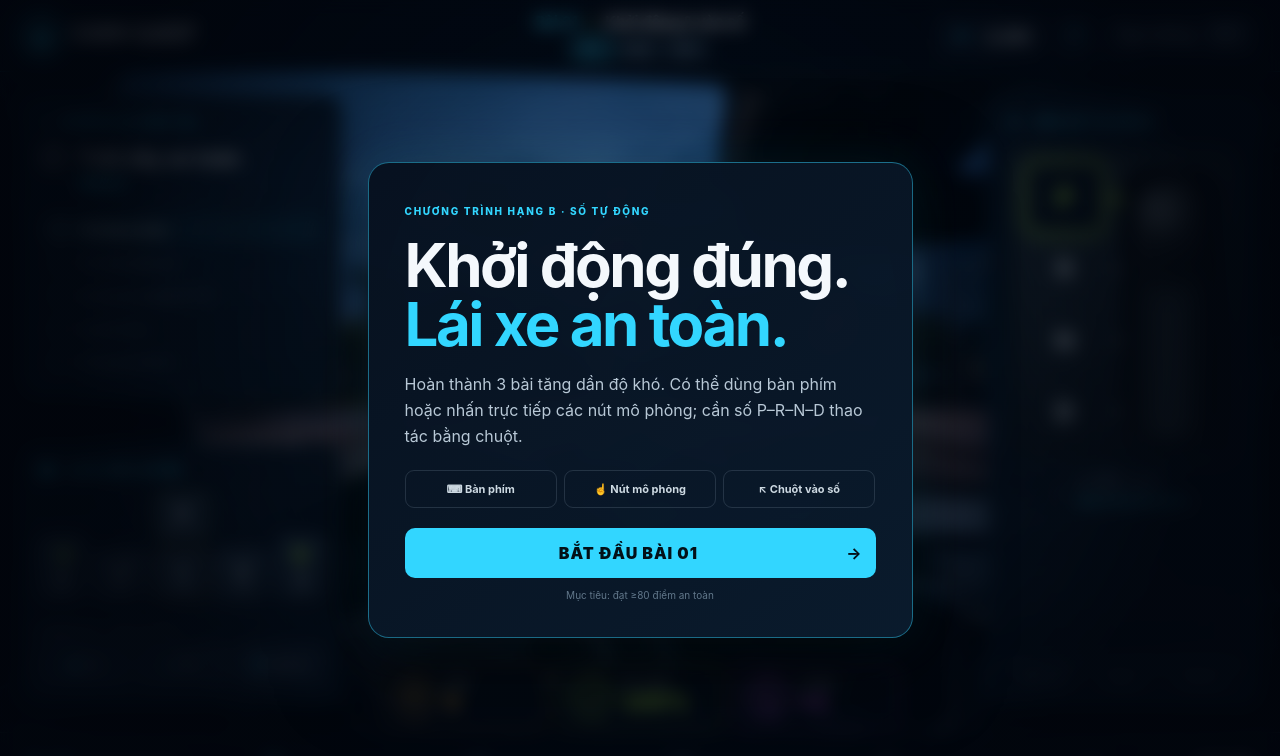
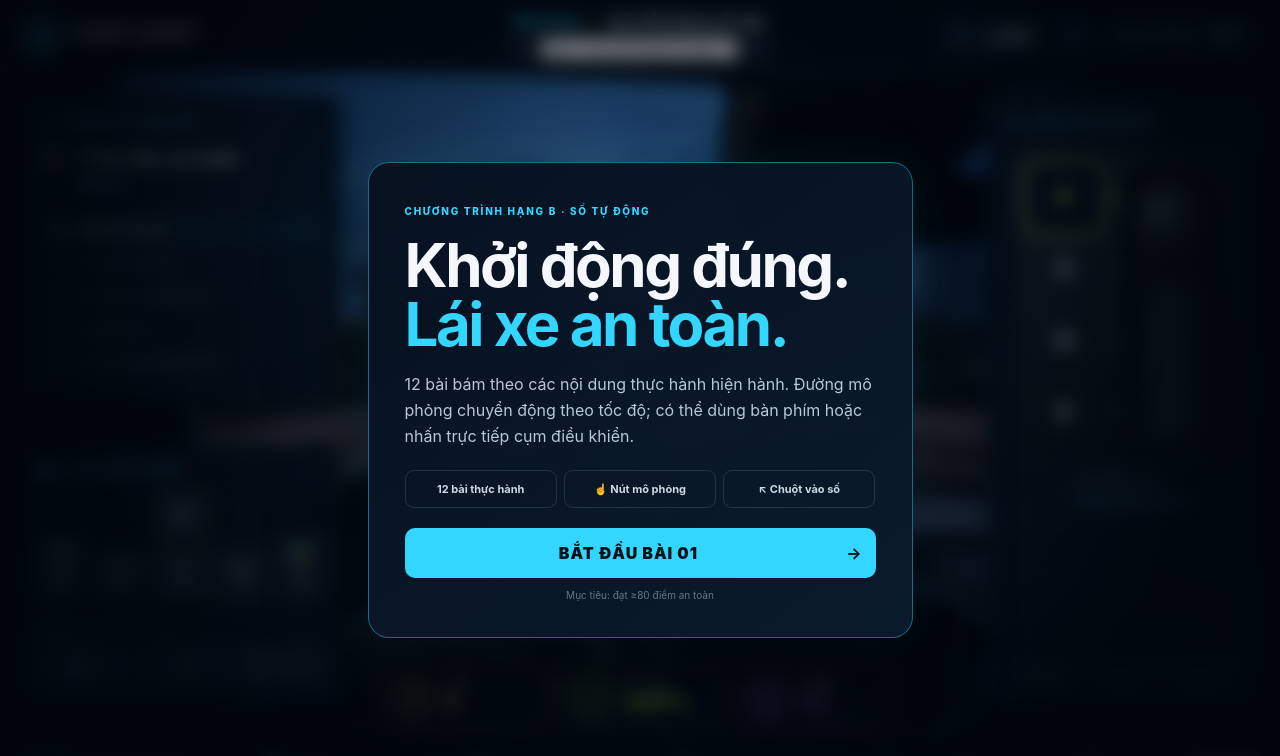
Before and after one commit to CuOIT/Car, a React (Vite) app: page / in a window 1280 px wide. Shown: the top 756 px of the page. Built offline with nearby package versions, Linux system fonts and the light colour scheme.

Commit message:
Mở rộng đủ 12 bài và đường động

```diff
--- a/src/App.tsx
+++ b/src/App.tsx
@@ -14,9 +14,18 @@ const tasks = [
 ] as const;
 
 const lessons = [
-  { title: "Khởi động & vào số", goal: "Đi đúng làn 120 m", target: 120, seconds: 120 },
-  { title: "Giữ làn & xi-nhan", goal: "Giữ làn ổn định 180 m", target: 180, seconds: 150 },
-  { title: "Đường đêm phức tạp", goal: "Lái an toàn 240 m", target: 240, seconds: 180 },
+  { title: "Tại chỗ không nổ máy", goal: "Làm quen điều khiển 60 m", target: 60, seconds: 120, scene: "stand" },
+  { title: "Tại chỗ có nổ máy", goal: "Khởi động và kiểm tra xe 80 m", target: 80, seconds: 120, scene: "stand" },
+  { title: "Bãi phẳng", goal: "Đi đúng hướng 120 m", target: 120, seconds: 140, scene: "yard" },
+  { title: "Hình 3, 8 & chữ chi", goal: "Đi qua đường chữ chi 160 m", target: 160, seconds: 160, scene: "slalom" },
+  { title: "Đường bằng", goal: "Giữ làn ổn định 200 m", target: 200, seconds: 170, scene: "urban" },
+  { title: "Tổng hợp sân tập", goal: "Hoàn thành tổ hợp 240 m", target: 240, seconds: 190, scene: "yard" },
+  { title: "Đường cao tốc", goal: "Nhập làn và giữ hướng 320 m", target: 320, seconds: 200, scene: "highway" },
+  { title: "Dốc & đường quanh co", goal: "Kiểm soát đường cong 260 m", target: 260, seconds: 200, scene: "curve" },
+  { title: "Đường phức tạp", goal: "Vượt khu vực nguy hiểm 280 m", target: 280, seconds: 210, scene: "hazard" },
+  { title: "Lái xe ban đêm", goal: "Quan sát và giữ làn 240 m", target: 240, seconds: 190, scene: "night" },
+  { title: "Lái xe có tải", goal: "Đi êm và giữ khoảng cách 220 m", target: 220, seconds: 190, scene: "load" },
+  { title: "Ôn luyện sát hạch", goal: "Hoàn thành bài tổng hợp 360 m", target: 360, seconds: 240, scene: "exam" },
 ] as const;
 
 export default function Home() {
@@ -31,6 +40,7 @@ export default function Home() {
   const [speed, setSpeed] = useState(0);
   const [lane, setLane] = useState(0);
   const [distance, setDistance] = useState(0);
+  const [roadPhase, setRoadPhase] = useState(0);
   const [score, setScore] = useState(0);
   const [safety, setSafety] = useState(100);
   const [combo, setCombo] = useState(1);
@@ -70,7 +80,7 @@ export default function Home() {
     keys.current.clear(); awarded.current.clear(); speedWarning.current = false;
     setLessonIndex(index);
     setGear("P"); setBelt(false); setEngine(false); setHandbrake(true); setSignal(null);
-    setSpeed(0); setLane(0); setDistance(0); setScore(0); setSafety(100); setCombo(1);
+    setSpeed(0); setLane(0); setDistance(0); setRoadPhase(0); setScore(0); setSafety(100); setCombo(1);
     setTime(lessons[index].seconds); setActiveKeys([]); setToasts([]); setPaused(false); setStarted(true);
   }, []);
 
@@ -123,7 +133,7 @@ export default function Home() {
         else if (gas && engine && !handbrake && (gear === "D" || gear === "R")) n += gear === "D" ? .72 : .38;
         else n -= .28;
         n = Math.max(0, Math.min(42, n));
-        if (n > .2) { setDistance((d) => d + n / 72); setScore((s) => s + 1); }
+        if (n > .2) { setDistance((d) => d + n / 72); setRoadPhase((p) => (p + n / 5200) % 1); setScore((s) => s + 1); }
         if (n > 30 && !speedWarning.current) { penalize("Quá giới hạn 30 km/h", 4); speedWarning.current = true; }
         if (n < 27) speedWarning.current = false;
         return n;
@@ -161,12 +171,13 @@ export default function Home() {
   return <main className="sim">
     <header className="topbar">
       <div className="brand"><b>◉</b><strong>CABIN QUEST</strong></div>
-      <div className="lesson"><div><em>Bài {String(lessonIndex + 1).padStart(2, "0")}</em><span>•</span>{lesson.title}</div><nav aria-label="Chọn bài học">{lessons.map((item, index) => <button key={item.title} className={index === lessonIndex ? "active" : ""} onClick={() => startLesson(index)}>Bài {index + 1}</button>)}</nav></div>
+      <div className="lesson"><div><em>Bài {String(lessonIndex + 1).padStart(2, "0")}/12</em><span>•</span>{lesson.title}</div><nav aria-label="Chọn bài học"><button disabled={lessonIndex === 0} onClick={() => startLesson(lessonIndex - 1)}>‹</button><select value={lessonIndex} onChange={e => startLesson(Number(e.target.value))}>{lessons.map((item, index) => <option key={item.title} value={index}>Bài {index + 1}: {item.title}</option>)}</select><button disabled={lessonIndex === lessons.length - 1} onClick={() => startLesson(lessonIndex + 1)}>›</button></nav></div>
       <div className="top-actions"><div className="xp"><i>XP</i>{xp.toLocaleString("vi-VN")}</div><button onClick={() => setHelp(true)} aria-label="Hướng dẫn">?</button><button onClick={() => started && setPaused(v => !v)}>Tạm dừng <kbd>ESC</kbd></button></div>
     </header>
 
     <section className="stage">
       <div className="world" style={{ transform: `translateX(${-lane * 2.4}%) scale(1.05)` }} /><div className="shade" />
+      <div className={`road-fx scene-${lesson.scene}`} aria-hidden="true">{Array.from({ length: 12 }, (_, i) => { const p = (roadPhase + i / 12) % 1; return <i key={i} style={{ left: `${50 - lane * 5 + (i % 2 ? 1 : -1) * (3 + p * 10)}%`, top: `${38 + p * 45}%`, opacity: .12 + p * .72, transform: `translate(-50%,-50%) scale(${.2 + p * 1.5})` }} /> })}<b>{lesson.scene === "curve" ? "ĐƯỜNG CONG" : lesson.scene === "hazard" ? "CHÚ Ý VẬT CẢN" : lesson.scene === "highway" ? "CAO TỐC" : lesson.scene === "night" ? "TẦM NHÌN HẠN CHẾ" : ""}</b></div>
       <div className="guides" style={{ transform: `translateX(calc(-50% + ${-lane * 24}px))` }}><i/><i/><i/><i/></div>
 
       <aside className="leftcol">
@@ -200,7 +211,7 @@ export default function Home() {
       <footer><div><b>{count} / 5</b><span>{finished ? "Xuất sắc!" : "Đang luyện tập"}</span></div><section>{tasks.map((t,i) => <i key={t[0]} className={done[t[0]] ? "done" : i === count ? "now" : ""}/>)}</section><div className="clock"><small>THỜI GIAN</small><b>{String(Math.floor(time/60)).padStart(2,"0")}:{String(time%60).padStart(2,"0")}</b></div></footer>
     </section>
 
-    {!started && <div className="overlay"><section className="startbox"><small>CHƯƠNG TRÌNH HẠNG B · SỐ TỰ ĐỘNG</small><h1>Khởi động đúng.<br/><em>Lái xe an toàn.</em></h1><p>Hoàn thành 3 bài tăng dần độ khó. Có thể dùng bàn phím hoặc nhấn trực tiếp các nút mô phỏng; cần số P–R–N–D thao tác bằng chuột.</p><div><span>⌨ Bàn phím</span><span>☝ Nút mô phỏng</span><span>↖ Chuột vào số</span></div><button onClick={() => startLesson(0)}>BẮT ĐẦU BÀI 01 <b>→</b></button><i>Mục tiêu: đạt ≥80 điểm an toàn</i></section></div>}
+    {!started && <div className="overlay"><section className="startbox"><small>CHƯƠNG TRÌNH HẠNG B · SỐ TỰ ĐỘNG</small><h1>Khởi động đúng.<br/><em>Lái xe an toàn.</em></h1><p>12 bài bám theo các nội dung thực hành hiện hành. Đường mô phỏng chuyển động theo tốc độ; có thể dùng bàn phím hoặc nhấn trực tiếp cụm điều khiển.</p><div><span>12 bài thực hành</span><span>☝ Nút mô phỏng</span><span>↖ Chuột vào số</span></div><button onClick={() => startLesson(0)}>BẮT ĐẦU BÀI 01 <b>→</b></button><i>Mục tiêu: đạt ≥80 điểm an toàn</i></section></div>}
     {paused && started && <div className="overlay soft"><section className="pausebox"><small>ĐÃ TẠM DỪNG</small><h2>Hít thở. Quan sát. Tiếp tục.</h2><button onClick={() => setPaused(false)}>TIẾP TỤC</button><button className="ghost" onClick={() => startLesson(lessonIndex)}>CHƠI LẠI</button></section></div>}
     {finished && started && !paused && <section className="result"><b>★★★</b><h2>Hoàn thành bài {String(lessonIndex + 1).padStart(2, "0")}</h2><p>{score.toLocaleString("vi-VN")} điểm · An toàn {safety}%</p>{lessonIndex < lessons.length - 1 ? <button className="next" onClick={() => startLesson(lessonIndex + 1)}>BÀI TIẾP THEO →</button> : <button onClick={() => startLesson(0)}>HỌC LẠI TỪ ĐẦU</button>}<button className="retry" onClick={() => startLesson(lessonIndex)}>Luyện lại bài này</button></section>}
     {help && <div className="overlay soft" onClick={() => setHelp(false)}><section className="helpbox" onClick={e => e.stopPropagation()}><button className="x" onClick={() => setHelp(false)}>×</button><small>CHƯƠNG TRÌNH 2026</small><h2>Nội dung Cabin Quest bám sát</h2><div className="curriculum"><span>01 · Làm quen xe tại chỗ</span><span>02 · Bãi phẳng &amp; chữ chi</span><span>03 · Đường bằng</span><span>04 · Dốc &amp; đường quanh co</span><span>05 · Đường phức tạp</span><span>06 · Lái ban đêm</span></div><p>Bài hiện tại mô phỏng thao tác chuẩn bị, số tự động và kiểm soát làn. Đây là sản phẩm luyện tập, không thay thế chương trình tại cơ sở đào tạo.</p><a href="https://datafiles.chinhphu.vn/cpp/files/vbpq/2026/4/17-bxd-kem.pdf" target="_blank" rel="noreferrer">Xem chương trình chính thức ↗</a><button onClick={() => setHelp(false)}>ĐÃ HIỂU</button></section></div>}
```
